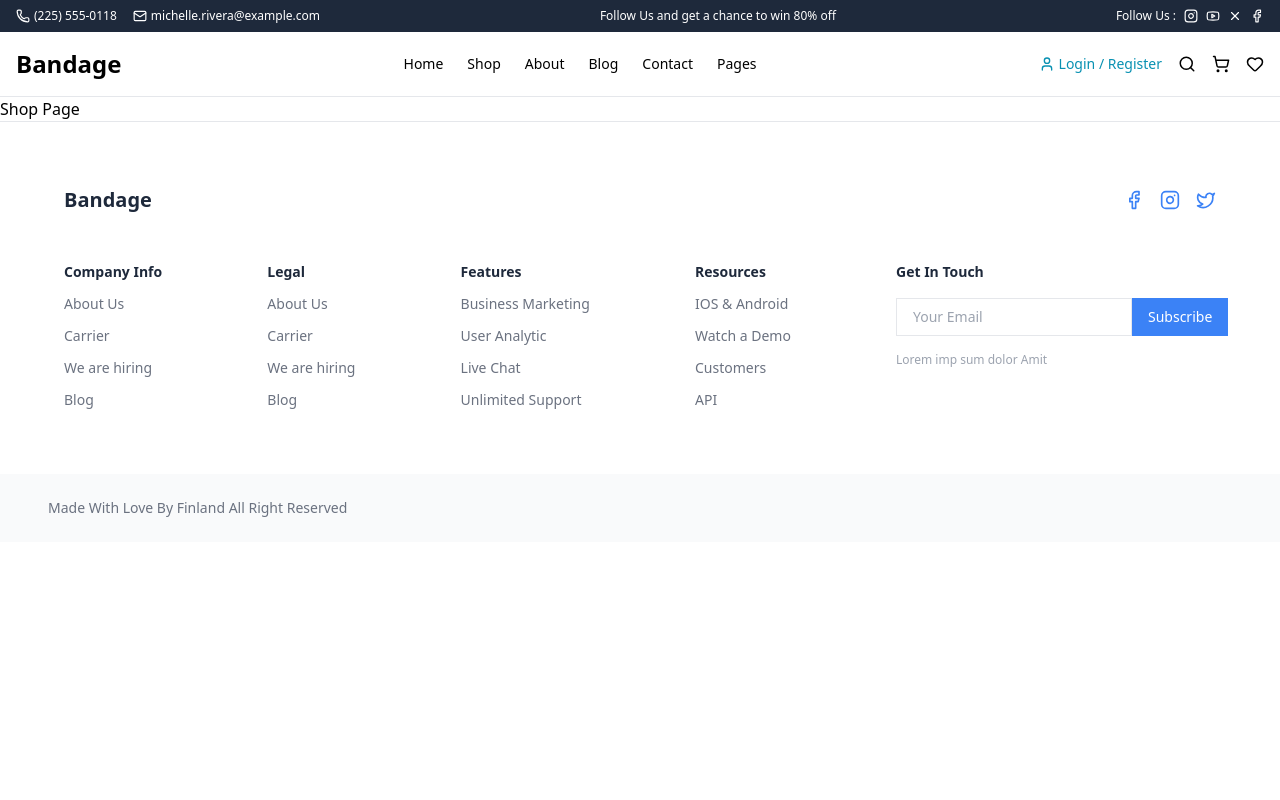
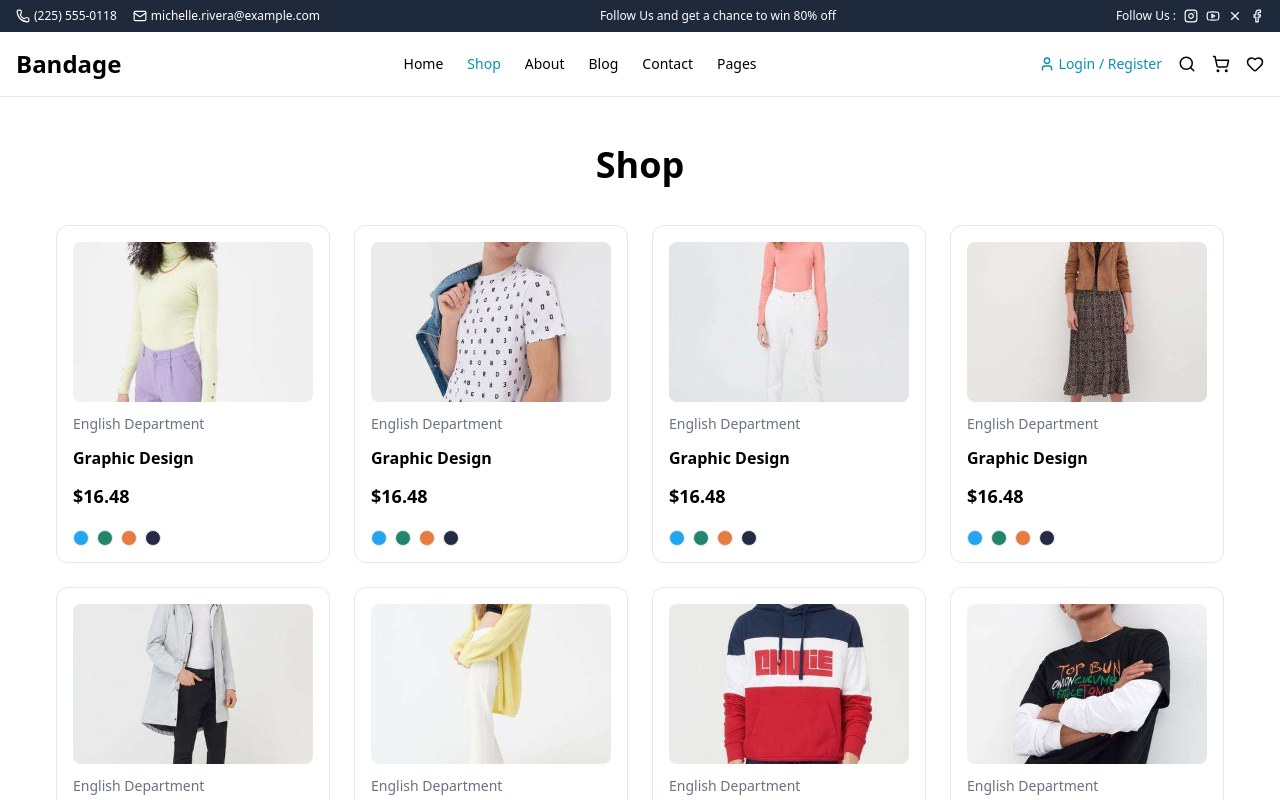
Before and after one commit to icozugurcihan/E-commerce, a React (Vite) app: page /shop in a window 1280 px wide. Shown: the top 800 px of the page. Built offline with nearby package versions, Linux system fonts and the light colour scheme.

Commit message:
Iteration 3- Creation of shop page component, Active React Router and links for Shop Page

```diff
--- a/src/App.jsx
+++ b/src/App.jsx
@@ -1,14 +1,25 @@
-import { BrowserRouter } from "react-router-dom";
+import { BrowserRouter as Router, Switch, Route } from "react-router-dom";
 import Header from "./layout/Header";
 import Footer from "./layout/Footer";
 import PageContent from "./layout/PageContent";
+import Shop from "./pages/Shop";
 
 export default function App() {
   return (
-    <BrowserRouter>
+    <Router>
       <Header />
-      <PageContent />
+
+      <Switch>
+        <Route exact path="/">
+          <PageContent />
+        </Route>
+
+        <Route path="/shop">
+          <Shop />
+        </Route>
+      </Switch>
+
       <Footer />
-    </BrowserRouter>
+    </Router>
   );
 }
--- a/src/layout/Header.jsx
+++ b/src/layout/Header.jsx
@@ -1,6 +1,7 @@
 import { Phone, Mail, Search, ShoppingCart, Instagram, Youtube, X, Heart, User, Facebook } from "lucide-react";
 import { Link } from "react-router-dom";
-
+import { NavLink } from "react-router-dom";
+import shop from "../pages/Shop.jsx";
 export default function Header() {
   return (
     <header className="flex flex-col w-full">
@@ -35,15 +36,28 @@ export default function Header() {
           Bandage
         </Link>
 
-        {/* MENU */}
-        <nav className="hidden md:flex items-center gap-6 text-sm font-medium">
-          <Link to="/">Home</Link>
-          <Link to="/shop">Shop</Link>
-          <Link to="/about">About</Link>
-          <Link to="/blog">Blog</Link>
-          <Link to="/contact">Contact</Link>
-          <Link to="/pages">Pages</Link>
-        </nav>
+<nav className="hidden md:flex items-center gap-6 text-sm font-medium">
+  <NavLink
+    to="/"
+    exact
+    activeClassName="text-cyan-600"
+  >
+    Home
+  </NavLink>
+
+  <NavLink
+    to="/shop"
+    activeClassName="text-cyan-600"
+  >
+    Shop
+  </NavLink>
+
+  <NavLink to="/about">About</NavLink>
+  <NavLink to="/blog">Blog</NavLink>
+  <NavLink to="/contact">Contact</NavLink>
+  <NavLink to="/pages">Pages</NavLink>
+</nav>
+
 
         {/* ACTIONS */}
         <div className="flex items-center gap-4 text-sm">
--- /dev/null
+++ b/src/pages/Shop.jsx
@@ -0,0 +1,53 @@
+import { products } from "../data/products";
+
+export default function Shop() {
+  return (
+    <main className="max-w-[1200px] mx-auto px-4 py-12">
+      <h1 className="text-2xl md:text-4xl font-bold mb-10 text-center">
+        Shop
+      </h1>
+
+      <div className="grid grid-cols-2 md:grid-cols-4 gap-6">
+        {products.map((product) => (
+          <div
+            key={product.id}
+            className="border rounded-xl p-4 flex flex-col gap-3"
+          >
+            {/* Image */}
+            <img
+              src={product.image}
+              alt={product.title}
+              className="h-40 w-full object-cover rounded-lg"
+            />
+
+            {/* Category */}
+            <span className="text-sm text-gray-500">
+              {product.category}
+            </span>
+
+            {/* Title */}
+            <h2 className="font-semibold text-base">
+              {product.title}
+            </h2>
+
+            {/* Price */}
+            <span className="font-bold text-lg">
+              ${product.price}
+            </span>
+
+            {/* Colors */}
+            <div className="flex gap-2 mt-2">
+              {product.colors.map((color, index) => (
+                <span
+                  key={index}
+                  className="w-4 h-4 rounded-full border"
+                  style={{ backgroundColor: color }}
+                />
+              ))}
+            </div>
+          </div>
+        ))}
+      </div>
+    </main>
+  );
+}
```
